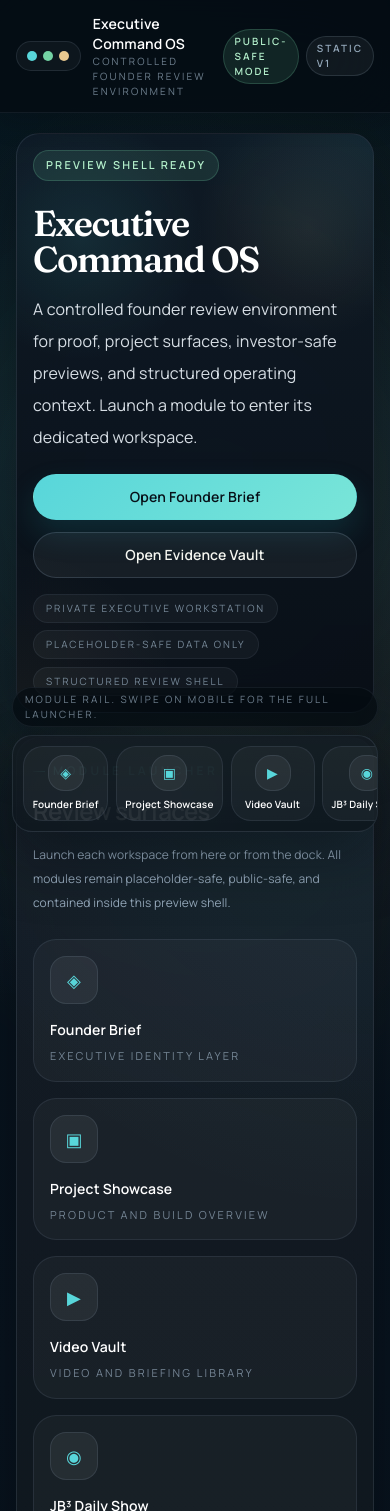
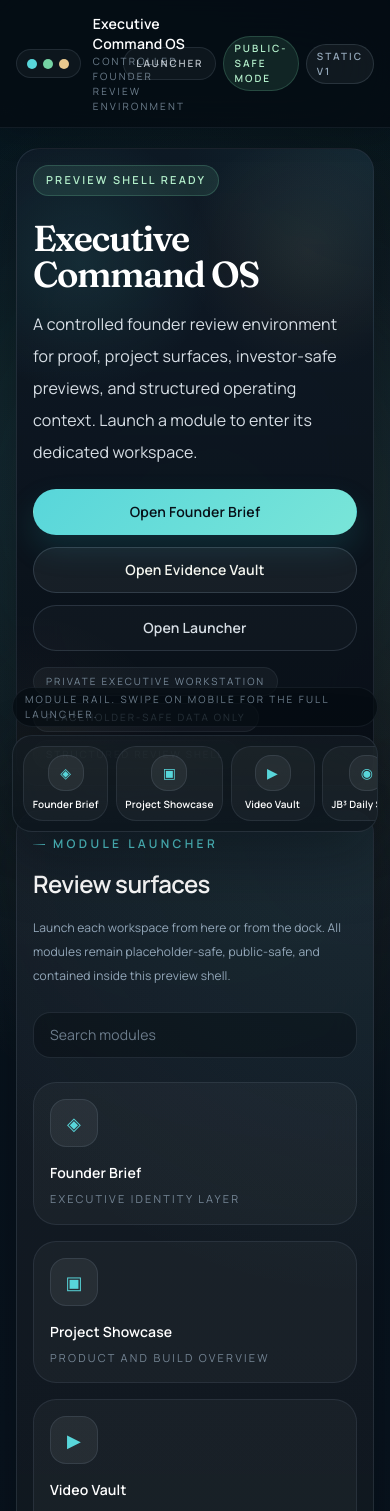
Before and after one commit to JB3Ai/JB_PROFILE_WEBSHOWCASE, a React (Vite) app: page /os in a window 390 px wide. Shown: the top 1511 px of the page. Built offline with nearby package versions, Linux system fonts and the light colour scheme.

Commit message:
Add launcher overlay to Executive Command OS

```diff
--- a/src/components/os/ExecutiveLauncher.tsx
+++ b/src/components/os/ExecutiveLauncher.tsx
@@ -1,27 +1,73 @@
-import React from 'react'
+import React, { useMemo, useState } from 'react'
 import { motion } from 'framer-motion'
 import type { AppId, AppRegistryItem } from '../../types/content.types'
 
 interface ExecutiveLauncherProps {
   apps: AppRegistryItem[]
   onLaunch: (id: AppId) => void
+  mode?: 'panel' | 'overlay'
+  onClose?: () => void
 }
 
-export default function ExecutiveLauncher({ apps, onLaunch }: ExecutiveLauncherProps) {
+export default function ExecutiveLauncher({
+  apps,
+  onLaunch,
+  mode = 'panel',
+  onClose
+}: ExecutiveLauncherProps) {
+  const [search, setSearch] = useState('')
+
+  const filteredApps = useMemo(() => {
+    const term = search.trim().toLowerCase()
+    if (!term) return apps
+
+    return apps.filter((app) => {
+      return (
+        app.name.toLowerCase().includes(term) ||
+        app.meta.toLowerCase().includes(term)
+      )
+    })
+  }, [apps, search])
+
+  const rootClass = mode === 'overlay' ? 'os-launcher os-launcher-overlay-panel os-desktop-card' : 'os-launcher os-desktop-card'
+  const heading = mode === 'overlay' ? 'Open a module' : 'Review surfaces'
+  const bodyCopy =
+    mode === 'overlay'
+      ? 'Search or scan the full module registry, then open the workspace you need.'
+      : 'Launch each workspace from here or from the dock. All modules remain placeholder-safe, public-safe, and contained inside this preview shell.'
+
   return (
-    <section className="os-launcher os-desktop-card">
+    <section className={rootClass}>
       <div className="os-launcher-header">
         <div>
           <div className="eyebrow">Module Launcher</div>
-          <h2 className="mt-4 text-heading text-white">Review surfaces</h2>
+          <h2 className="mt-4 text-heading text-white">{heading}</h2>
         </div>
-        <p className="text-body-sm max-w-xl">
-          Launch each workspace from here or from the dock. All modules remain placeholder-safe, public-safe, and contained inside this preview shell.
-        </p>
+        <div className="os-launcher-header-side">
+          <p className="text-body-sm max-w-xl">
+            {bodyCopy}
+          </p>
+          {mode === 'overlay' && onClose ? (
+            <button type="button" onClick={onClose} className="os-launcher-close">
+              Close
+            </button>
+          ) : null}
+        </div>
+      </div>
+
+      <div className="os-launcher-toolbar">
+        <input
+          type="search"
+          value={search}
+          onChange={(event) => setSearch(event.target.value)}
+          placeholder="Search modules"
+          className="input-shell os-launcher-search"
+        />
+        {mode === 'overlay' ? <div className="os-launcher-hint">Press Esc to close</div> : null}
       </div>
 
       <div className="os-launcher-grid">
-        {apps.map((app, index) => (
+        {filteredApps.map((app, index) => (
           <motion.button
             key={app.id}
             type="button"
@@ -42,6 +88,12 @@ export default function ExecutiveLauncher({ apps, onLaunch }: ExecutiveLauncherP
             </div>
           </motion.button>
         ))}
+
+        {filteredApps.length === 0 ? (
+          <div className="os-launcher-empty">
+            No modules match that search yet. Try a title or a meta keyword.
+          </div>
+        ) : null}
       </div>
     </section>
   )
--- a/src/components/os/ExecutiveTopBar.tsx
+++ b/src/components/os/ExecutiveTopBar.tsx
@@ -4,9 +4,10 @@ import type { AppRegistryItem } from '../../types/content.types'
 
 interface ExecutiveTopBarProps {
   activeApp?: AppRegistryItem
+  onOpenLauncher: () => void
 }
 
-export default function ExecutiveTopBar({ activeApp }: ExecutiveTopBarProps) {
+export default function ExecutiveTopBar({ activeApp, onOpenLauncher }: ExecutiveTopBarProps) {
   const todayLabel = useMemo(
     () =>
       new Intl.DateTimeFormat('en-GB', {
@@ -42,6 +43,9 @@ export default function ExecutiveTopBar({ activeApp }: ExecutiveTopBarProps) {
         </div>
 
         <div className="os-topbar-status">
+          <button type="button" onClick={onOpenLauncher} className="os-topbar-action">
+            Launcher
+          </button>
           <StatusBadge variant="success" size="sm">Public-safe mode</StatusBadge>
           <StatusBadge variant="neutral" size="sm">Static v1</StatusBadge>
           <div className="os-topbar-date">{todayLabel}</div>
--- a/src/pages/RestrictedOS.tsx
+++ b/src/pages/RestrictedOS.tsx
@@ -1,5 +1,5 @@
-import React, { useState } from 'react'
-import { motion } from 'framer-motion'
+import React, { useEffect, useState } from 'react'
+import { AnimatePresence, motion } from 'framer-motion'
 import { GlassPanel, PremiumButton, StatusBadge } from '../components/primitives'
 import {
   ExecutiveDesktop,
@@ -15,9 +15,28 @@ import type { AppId } from '../types/content.types'
 
 export default function RestrictedOS() {
   const [openApp, setOpenApp] = useState<AppId | string | null>(null)
+  const [launcherOpen, setLauncherOpen] = useState(false)
   const currentAppId = openApp && isAppId(openApp) ? openApp : null
   const activeApp = currentAppId ? appRegistry.find((app) => app.id === currentAppId) : undefined
   const ActiveAppComponent = currentAppId ? appComponents[currentAppId] : null
+
+  useEffect(() => {
+    if (!launcherOpen) return undefined
+
+    const handleKeyDown = (event: KeyboardEvent) => {
+      if (event.key === 'Escape') {
+        setLauncherOpen(false)
+      }
+    }
+
+    window.addEventListener('keydown', handleKeyDown)
+    return () => window.removeEventListener('keydown', handleKeyDown)
+  }, [launcherOpen])
+
+  const launchModule = (id: AppId) => {
+    setOpenApp(id)
+    setLauncherOpen(false)
+  }
 
   const desktopView = (
     <motion.section
@@ -35,11 +54,14 @@ export default function RestrictedOS() {
           </p>
 
           <div className="os-desktop-actions">
-            <PremiumButton variant="primary" onClick={() => setOpenApp('founder-brief')}>
+            <PremiumButton variant="primary" onClick={() => launchModule('founder-brief')}>
               Open Founder Brief
             </PremiumButton>
-            <PremiumButton variant="secondary" onClick={() => setOpenApp('evidence-vault')}>
+            <PremiumButton variant="secondary" onClick={() => launchModule('evidence-vault')}>
               Open Evidence Vault
+            </PremiumButton>
+            <PremiumButton variant="ghost" onClick={() => setLauncherOpen(true)}>
+              Open Launcher
             </PremiumButton>
           </div>
 
@@ -50,7 +72,7 @@ export default function RestrictedOS() {
           </div>
         </div>
 
-        <ExecutiveLauncher apps={appRegistry} onLaunch={setOpenApp} />
+        <ExecutiveLauncher apps={appRegistry} onLaunch={launchModule} />
       </div>
 
       <div className="os-panel-stack">
@@ -115,17 +137,51 @@ export default function RestrictedOS() {
 
   return (
     <ExecutiveDesktop
-      topBar={<ExecutiveTopBar activeApp={activeApp} />}
+      topBar={<ExecutiveTopBar activeApp={activeApp} onOpenLauncher={() => setLauncherOpen(true)} />}
       dock={
         <ExecutiveDock
           apps={appRegistry}
           activeAppId={currentAppId}
-          onLaunch={(id) => setOpenApp(id)}
+          onLaunch={launchModule}
           onClear={() => setOpenApp(null)}
         />
       }
     >
-      {openApp ? activeWindow : desktopView}
+      <>
+        {openApp ? activeWindow : desktopView}
+
+        <AnimatePresence>
+          {launcherOpen ? (
+            <motion.div
+              className="os-launcher-overlay"
+              initial={{ opacity: 0 }}
+              animate={{ opacity: 1 }}
+              exit={{ opacity: 0 }}
+            >
+              <button
+                type="button"
+                aria-label="Close launcher"
+                className="os-launcher-backdrop"
+                onClick={() => setLauncherOpen(false)}
+              />
+              <motion.div
+                initial={{ opacity: 0, y: 18, scale: 0.98 }}
+                animate={{ opacity: 1, y: 0, scale: 1 }}
+                exit={{ opacity: 0, y: 10, scale: 0.98 }}
+                transition={{ duration: 0.22 }}
+                className="os-launcher-overlay-frame"
+              >
+                <ExecutiveLauncher
+                  apps={appRegistry}
+                  onLaunch={launchModule}
+                  mode="overlay"
+                  onClose={() => setLauncherOpen(false)}
+                />
+              </motion.div>
+            </motion.div>
+          ) : null}
+        </AnimatePresence>
+      </>
     </ExecutiveDesktop>
   )
 }
--- a/src/styles/globals.css
+++ b/src/styles/globals.css
@@ -1133,6 +1133,19 @@ textarea {
     @apply flex items-center gap-2 sm:gap-3;
   }
 
+  .os-topbar-action {
+    @apply rounded-full border px-3 py-1.5 text-[11px] font-semibold uppercase tracking-[0.18em] transition-colors duration-200;
+    border-color: rgba(173, 198, 220, 0.12);
+    background: rgba(255, 255, 255, 0.04);
+    color: rgba(215, 222, 229, 0.84);
+  }
+
+  .os-topbar-action:hover {
+    border-color: rgba(88, 214, 218, 0.2);
+    background: rgba(255, 255, 255, 0.08);
+    color: var(--text-primary);
+  }
+
   .os-main {
     @apply relative z-10 px-4 pt-6 pb-52 md:px-6 md:pt-10 md:pb-56;
   }
@@ -1211,6 +1224,35 @@ textarea {
 
   .os-launcher-header {
     @apply flex flex-col gap-4 lg:flex-row lg:items-end lg:justify-between;
+  }
+
+  .os-launcher-header-side {
+    @apply flex flex-col gap-3 md:flex-row md:items-start md:justify-between md:gap-4;
+  }
+
+  .os-launcher-toolbar {
+    @apply flex flex-col gap-3 md:flex-row md:items-center md:justify-between;
+  }
+
+  .os-launcher-search {
+    @apply md:max-w-sm;
+  }
+
+  .os-launcher-hint {
+    @apply text-[10px] uppercase tracking-[0.22em];
+    color: rgba(148, 168, 186, 0.74);
+  }
+
+  .os-launcher-close {
+    @apply rounded-full border px-3.5 py-2 text-xs font-medium transition-colors duration-200;
+    border-color: rgba(173, 198, 220, 0.12);
+    background: rgba(255, 255, 255, 0.04);
+    color: var(--text-secondary);
+  }
+
+  .os-launcher-close:hover {
+    background: rgba(255, 255, 255, 0.08);
+    color: var(--text-primary);
   }
 
   .os-launcher-grid {
@@ -1254,6 +1296,33 @@ textarea {
     color: rgba(148, 168, 186, 0.74);
   }
 
+  .os-launcher-empty {
+    @apply rounded-[1.3rem] border p-4 text-sm leading-7 md:col-span-2;
+    border-color: rgba(173, 198, 220, 0.08);
+    background: rgba(255, 255, 255, 0.035);
+    color: rgba(215, 222, 229, 0.8);
+  }
+
+  .os-launcher-overlay {
+    @apply fixed inset-0 z-50 flex items-start justify-center px-4 pb-8 pt-20 md:px-6 md:pt-24;
+  }
+
+  .os-launcher-backdrop {
+    position: absolute;
+    inset: 0;
+    border: 0;
+    background: rgba(3, 8, 13, 0.66);
+    backdrop-filter: blur(12px);
+  }
+
+  .os-launcher-overlay-frame {
+    @apply relative z-10 w-full max-w-5xl;
+  }
+
+  .os-launcher-overlay-panel {
+    box-shadow: 0 36px 80px rgba(1, 6, 12, 0.42);
+  }
+
   .os-status-list {
     @apply mt-6 grid gap-3;
   }
@@ -1649,6 +1718,12 @@ textarea {
       gap: 0.45rem;
     }
 
+    .os-topbar-action {
+      padding-inline: 0.75rem;
+      padding-block: 0.48rem;
+      font-size: 10px;
+    }
+
     .os-topbar-date {
       display: none;
     }
@@ -1678,6 +1753,15 @@ textarea {
       grid-template-columns: 1fr;
     }
 
+    .os-launcher-header-side {
+      gap: 0.75rem;
+    }
+
+    .os-launcher-overlay {
+      padding-top: 4.5rem;
+      padding-inline: 0.75rem;
+    }
+
     .os-window-header {
       padding: 1rem;
     }
```
